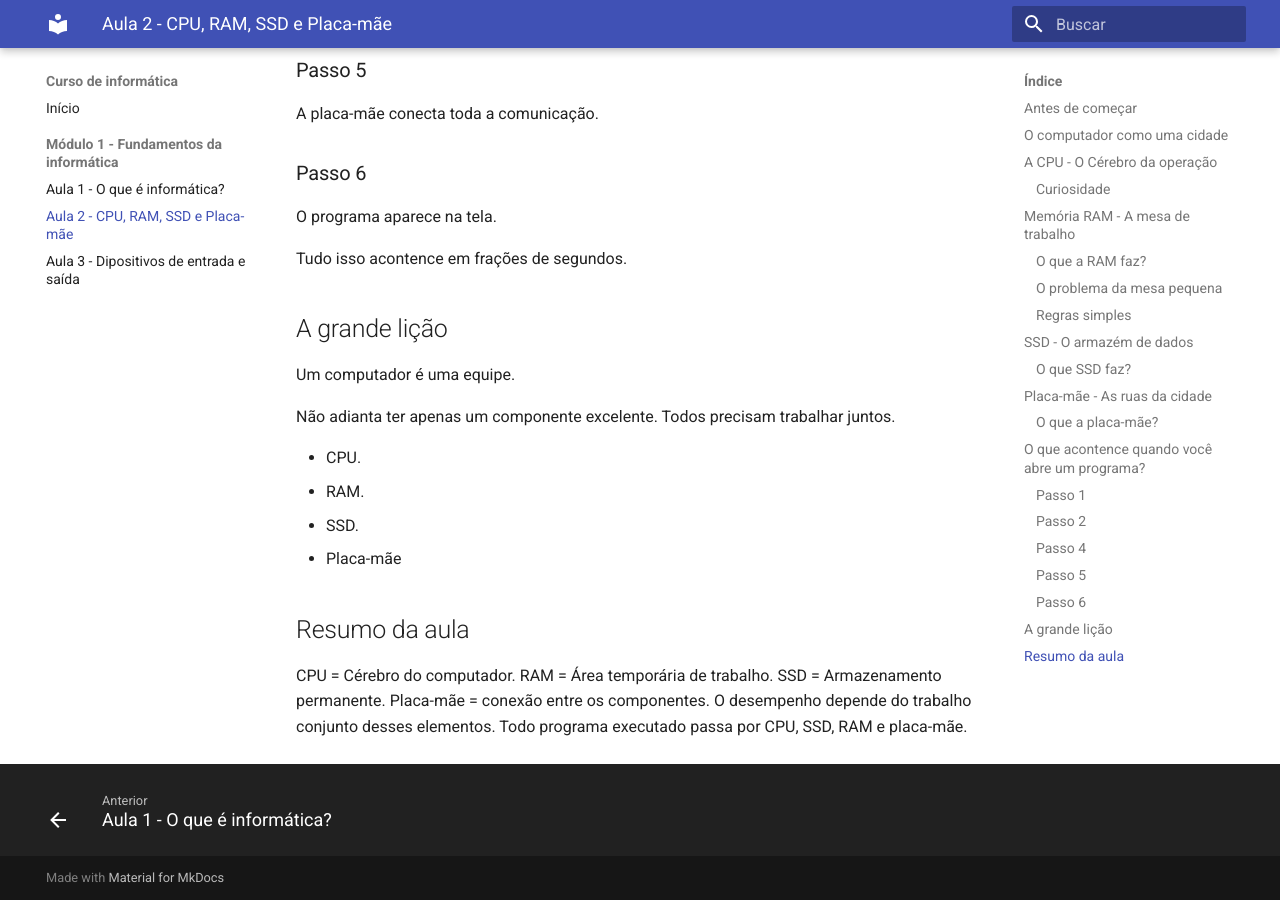
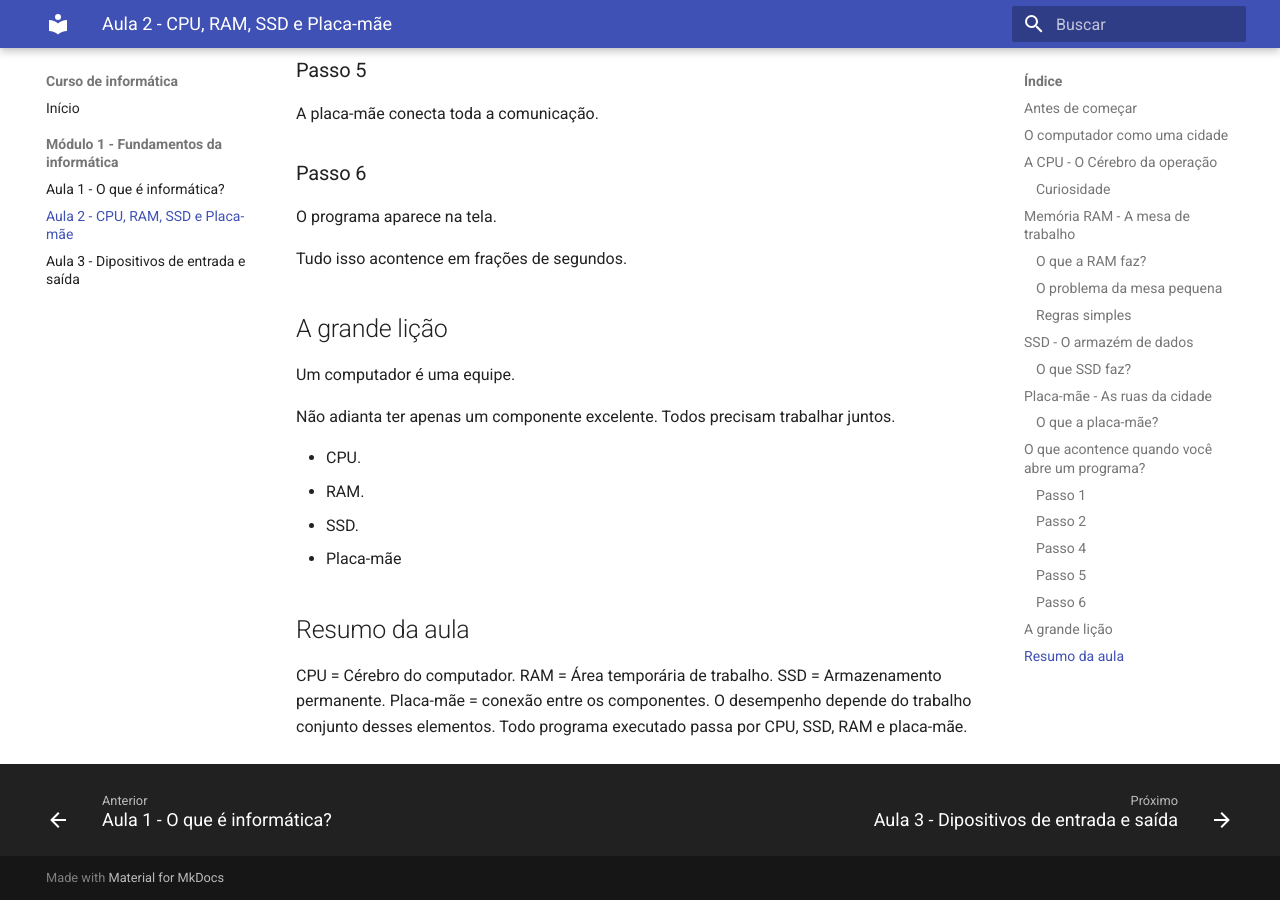
Before and after one commit to ViniciusSilva97/curso-informatica, an MkDocs documentation site: the page built from docs/modulo-1/aula-2-cpu-ram-ssd-e-placa-mae.md, in a window 1280 px wide and 900 px high, scrolled down 4134 px. Built offline with MkDocs 1.6.1 and Material for MkDocs 9.7.7, drawn with Linux system fonts in a browser that asks for light colours.

Commit message:
Corrigir erro Modulo 1, Aula 3 404 not found

```diff
--- a/mkdocs.yml
+++ b/mkdocs.yml
@@ -23,7 +23,7 @@ nav:
   - Módulo 1 - Fundamentos da informática:
     - Aula 1 - O que é informática?: modulo-1/aula-1-o-que-e-informatica.md
     - Aula 2 - CPU, RAM, SSD e Placa-mãe: modulo-1/aula-2-cpu-ram-ssd-e-placa-mae.md
-    - Aula 3 - Dipositivos de entrada e saída: modulo-1/aula-3-dispositivos-de-entreda-e-saida.md
+    - Aula 3 - Dipositivos de entrada e saída: modulo-1/aula-3-dispositivos-de-entrada-e-saida.md
 
 markdown_extension:
   - admonition
```
